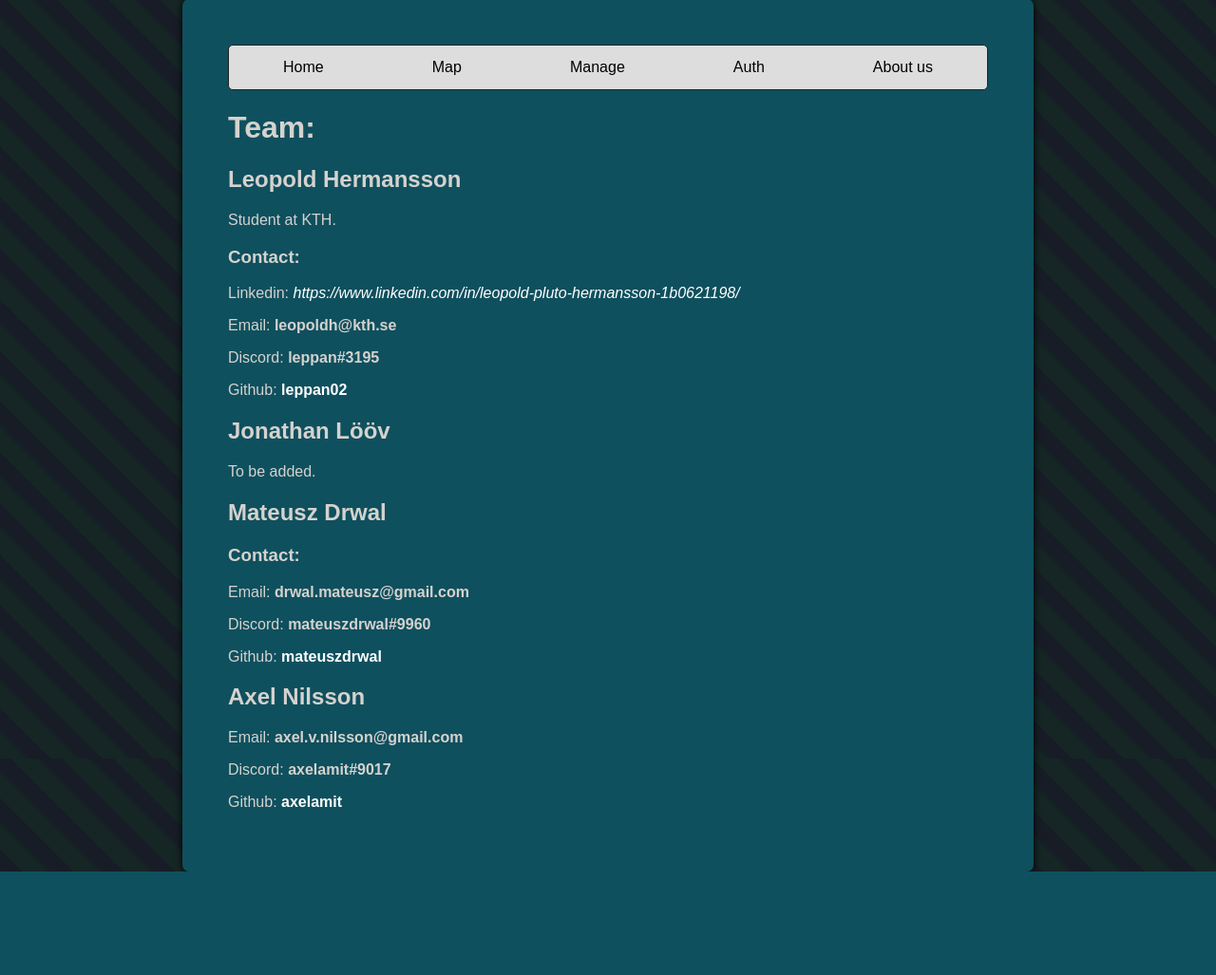
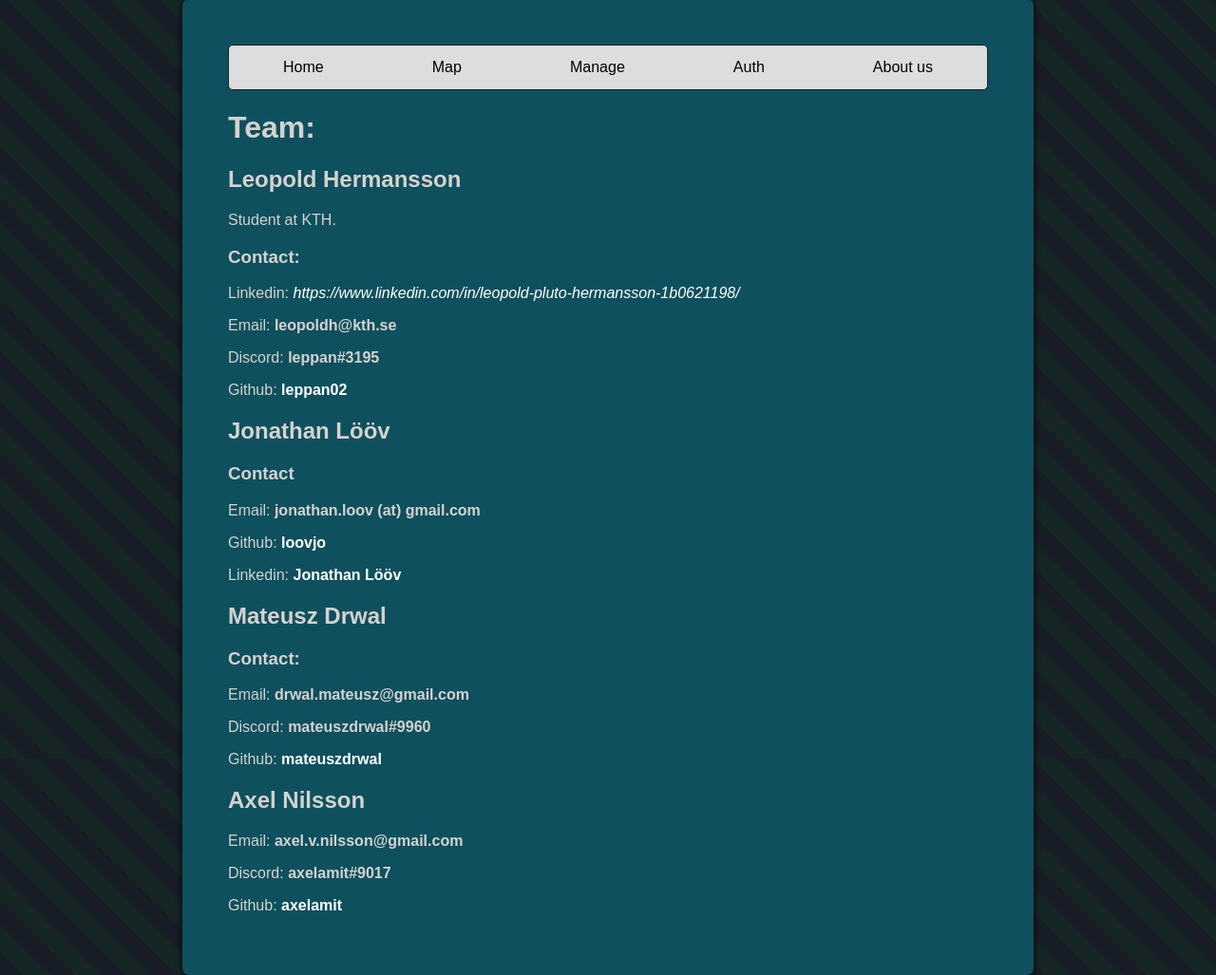
Before and after one commit to leppan02/OPENHACK2020, a Flask app: template nginx/templates/aboutus.html in a window 1280 px wide. Shown: the part 49-1076 px from the top of the page at 95% size. Before the commit the page ends 967 px from the top, so only its background shows below. Run offline with Flask 2, Linux system fonts and the light colour scheme; the template is opened without the code that fills it, so the values that code supplies are empty.

Commit message:
Jonathan About us

```diff
--- a/nginx/templates/aboutus.html
+++ b/nginx/templates/aboutus.html
@@ -60,7 +60,10 @@ tr:nth-child(odd) {
         <p>Discord: <b>leppan#3195</b></p>
         <p>Github: <b><a href="https://github.com/leppan02">leppan02</a></b></p>
         <h2>Jonathan Lööv</h2>
-        <p>To be added.</p>
+        <h3>Contact</h3>
+        <p>Email: <b>jonathan.loov (at) gmail.com</b></p>
+        <p>Github: <b><a href="https://github.com/loovjo">loovjo</a></b></p>
+        <p>Linkedin: <b><a href="https://www.linkedin.com/in/jonathan-l%C3%B6%C3%B6v-81153017a/">Jonathan Lööv</a></b></p>
         <h2>Mateusz Drwal</h2>
         <h3>Contact:</h3>
         <p>Email: <b>drwal.mateusz@gmail.com</b></p>
```
